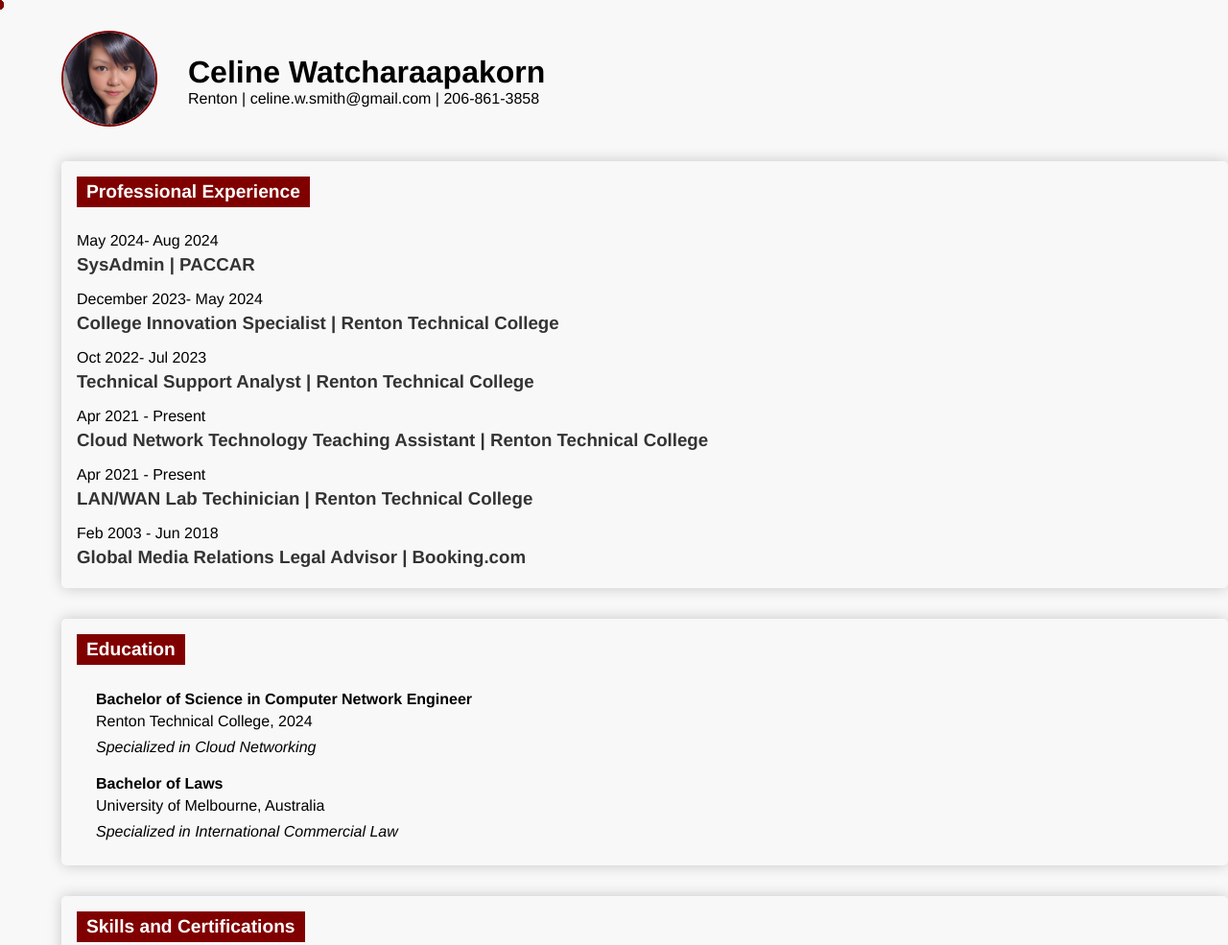
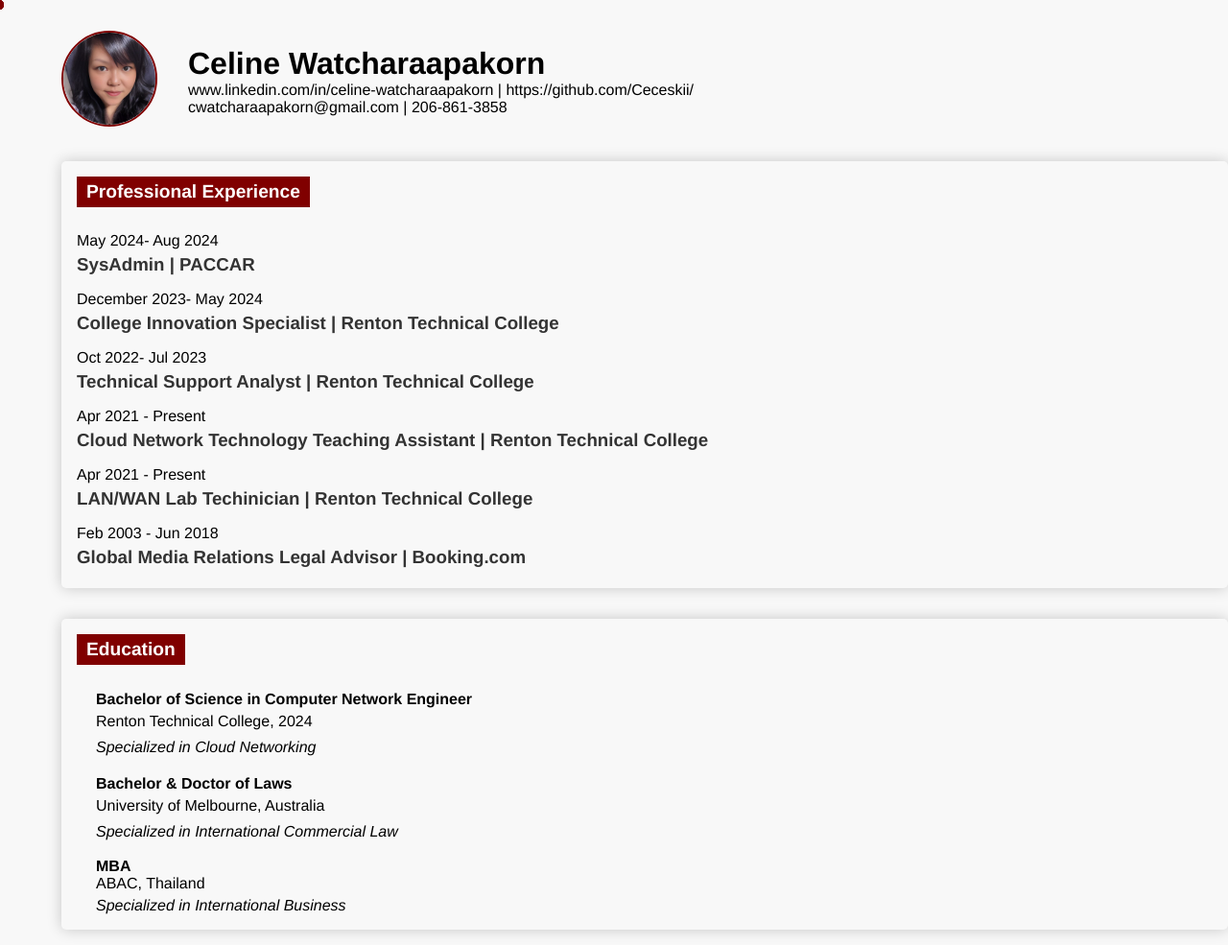
Before and after one commit to Ceceskii/Interactive_resume, a plain HTML site: page index.html in a window 1280 px wide. Shown: the top 985 px of the page at 96% size. Drawn offline with Linux system fonts and the light colour scheme.

Commit message:
Update index.html

```diff
--- a/index.html
+++ b/index.html
@@ -16,7 +16,8 @@
 		</div>
 		<div class="contact-info">
 			<h1>Celine Watcharaapakorn</h1>
-			<p> Renton | celine.w.smith@gmail.com | 206-861-3858</p>
+			<p> www.linkedin.com/in/celine-watcharaapakorn | https://github.com/Ceceskii/</p>
+			<p> cwatcharaapakorn@gmail.com | 206-861-3858</p>
 		</div>
 	</div>
 
@@ -34,9 +35,13 @@
 				<p>Specialized in Cloud Networking</p>
 			</li>
 			<li>
-				<span class="degree">Bachelor of Laws</span>
+				<span class="degree">Bachelor & Doctor of Laws</span>
 				<span class="school">University of Melbourne, Australia</span>
 				<p>Specialized in International Commercial Law</p>
+			</li>
+			<span class="degree">MBA</span>
+				<span class="school">ABAC, Thailand</span>
+				<p>Specialized in International Business</p>
 			</li>
 		</ul>
 	</section>
```
